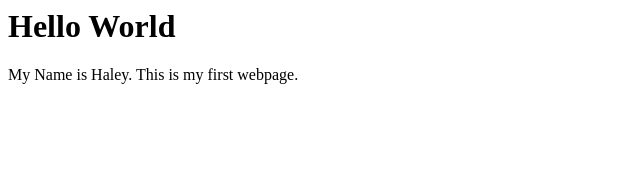
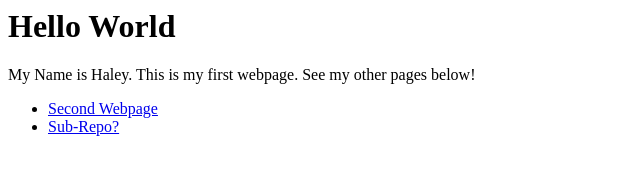
Before and after one commit to HCurrence/HCurrence.github.io, a plain HTML site: page index.html in a window 1280 px wide. Shown: the whole page, without its empty margins (0-640 px from the left). Drawn offline with Linux system fonts and the light colour scheme.

Commit message:
Update index.html

```diff
--- a/index.html
+++ b/index.html
@@ -5,6 +5,11 @@
 	</head>
 	<body>
 	 <h1> Hello World </h1>
-	 <p> My Name is Haley. This is my first webpage. </p>
+	 <p> My Name is Haley. This is my first webpage. See my other pages below!
+		<ul>
+		 <li> <a href="https://hcurrence.github.io/SecondPage/secondPage.html">Second Webpage</a> </li>
+		 <li> <a href="https://hcurrence.github.io/SecondPage">Sub-Repo?</a> </li>
+		</ul>
+	</p>
 	</body>
 </html>
```
